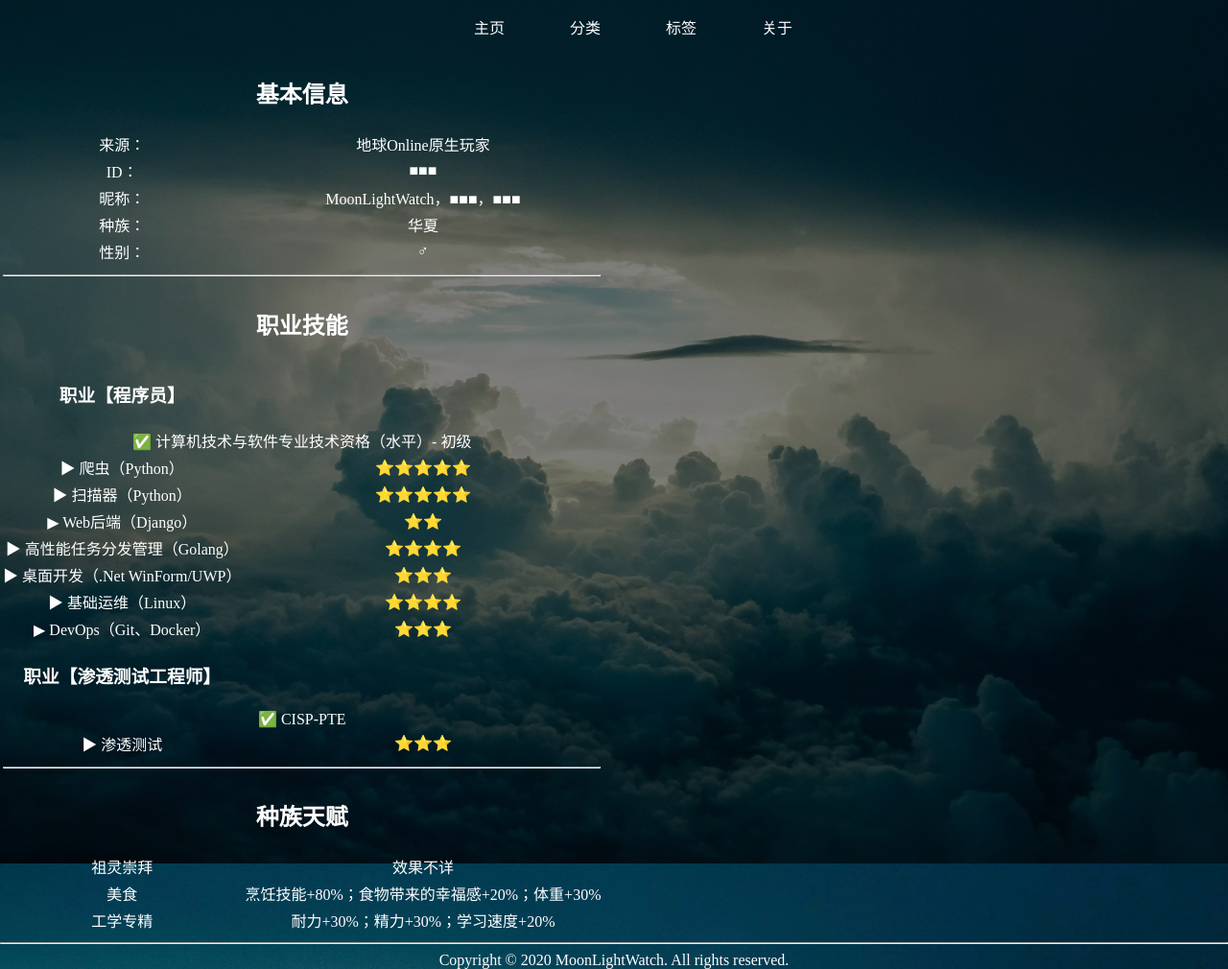
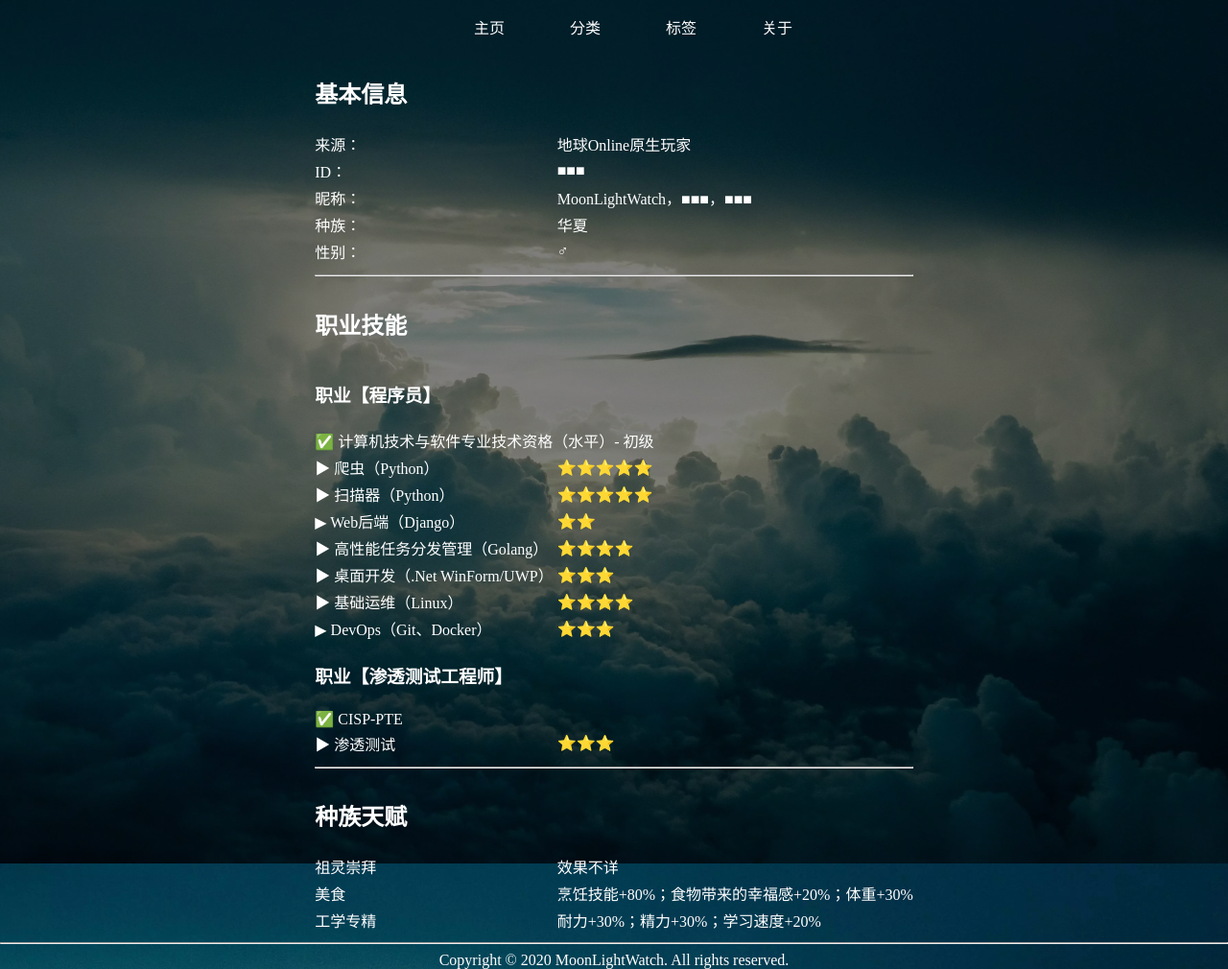
Before and after one commit to moonlightwatch/moonlightwatch.github.io, a Jekyll site: the page built from about.html, in a window 1280 px wide. Shown: the whole page at 96% size. Built offline with Jekyll 4.4.1, drawn with Linux system fonts in a browser that asks for light colours.

Commit message:
更新关于界面

```diff
--- a/about.html
+++ b/about.html
@@ -2,7 +2,7 @@
 layout: page
 ---
 
-<table>
+<table style="text-align: left; margin: auto; width: auto;">
     <tbody>
         <tr>
             <td colspan="2">
```
